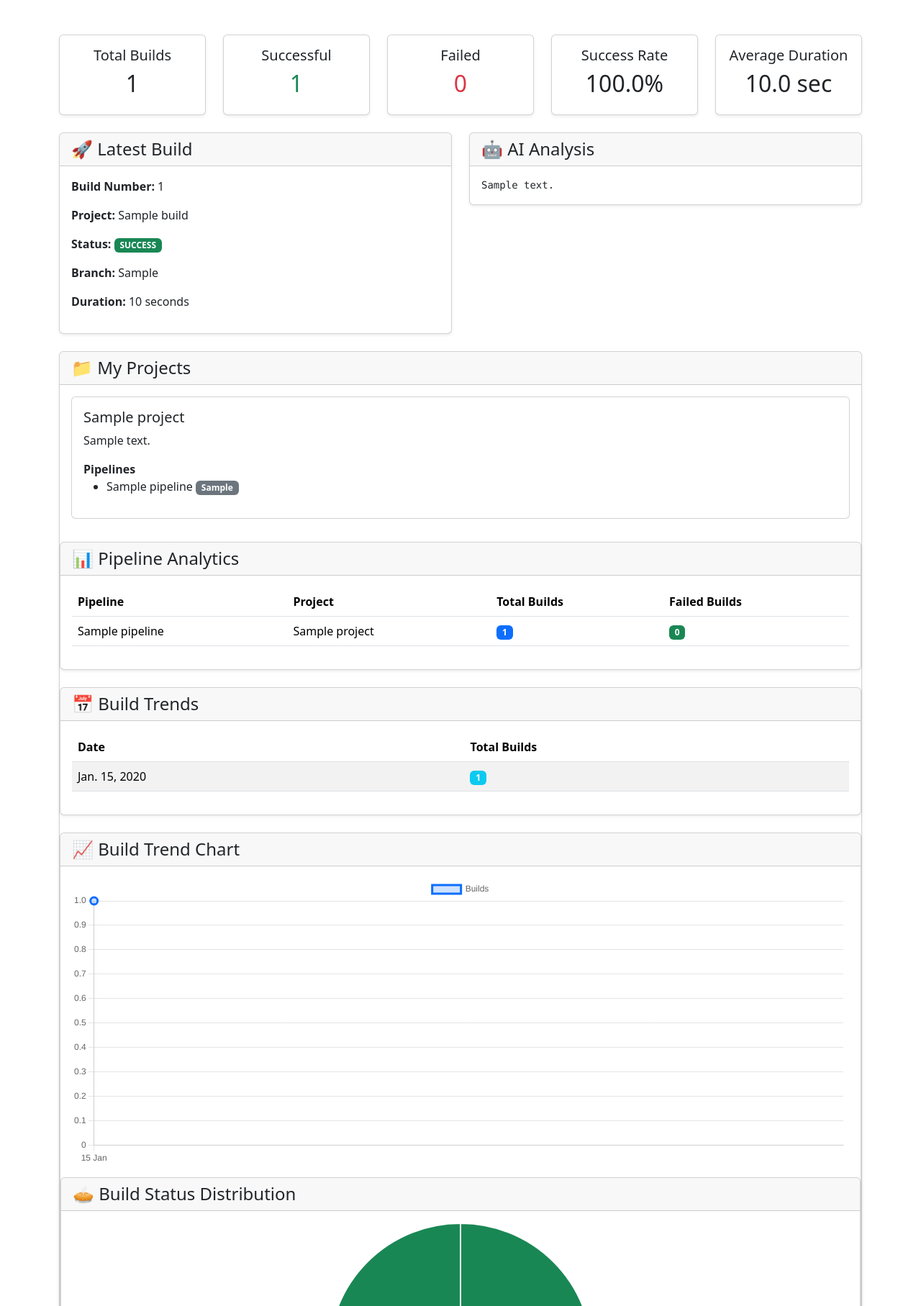
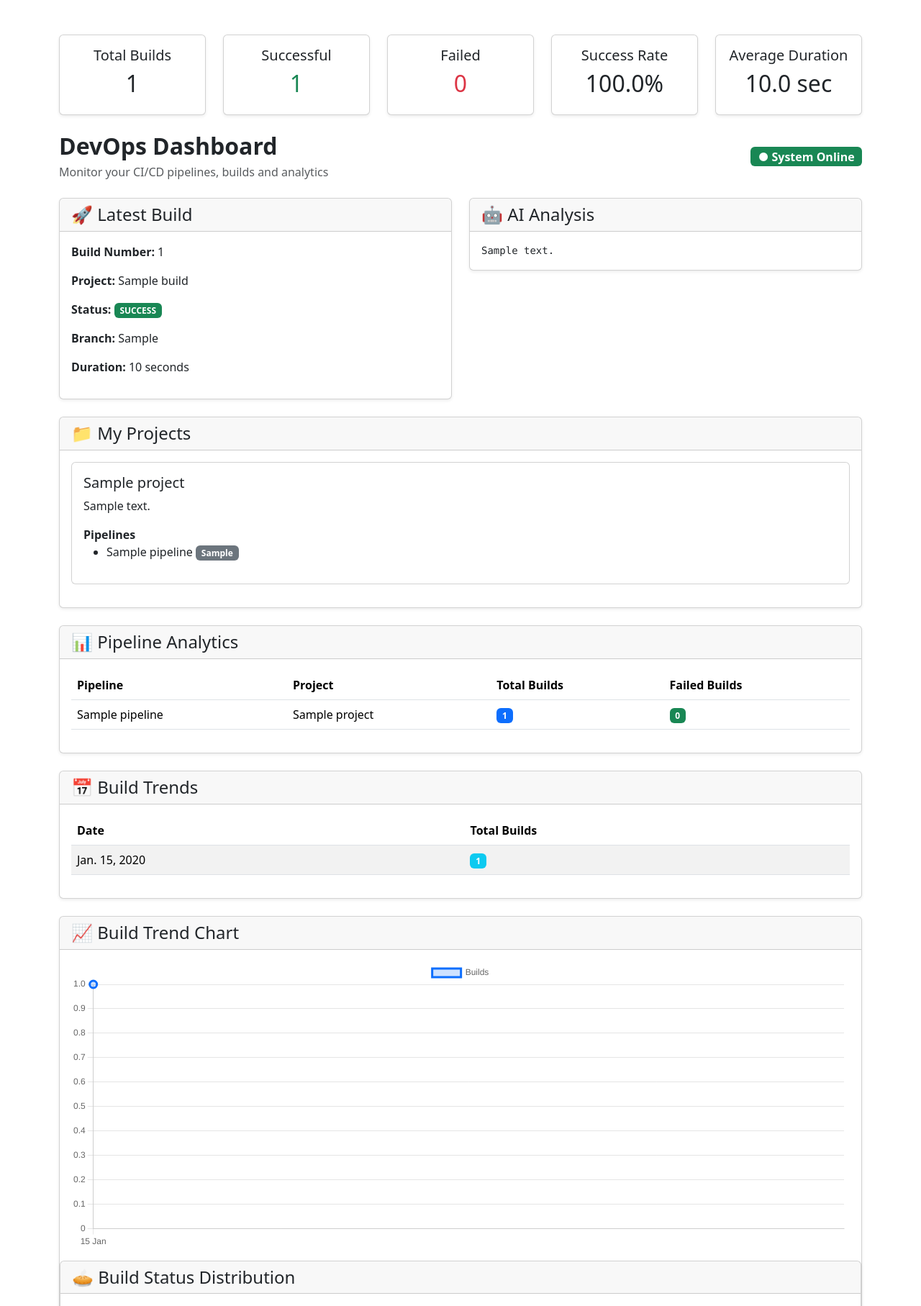
Before and after one commit to sopparapupraneethkumar-hub/llm-devops-assistant, a Django app: page /dashboard/ in a window 1280 px wide. Shown: the part 56-1871 px from the top of the page at 72% size. Run offline with Django 5.2, Linux system fonts and the light colour scheme; a user stored in the database is signed in; tables that the repository leaves empty hold one stand-in row (values such as "Sample post").

Commit message:
Redesign dashboard layout with professional sections

```diff
--- a/backend/dashboard/templates/dashboard/dashboard.html
+++ b/backend/dashboard/templates/dashboard/dashboard.html
@@ -1,7 +1,6 @@
 {% extends "base.html" %}
 
 {% block content %}
-
 <div class="row mb-4">
 
     <div class="col">
@@ -50,7 +49,22 @@
     </div>
 
 </div>
+<div class="d-flex justify-content-between align-items-center mb-4">
 
+    <div>
+        <h2 class="fw-bold mb-1">DevOps Dashboard</h2>
+        <p class="text-muted mb-0">
+            Monitor your CI/CD pipelines, builds and analytics
+        </p>
+    </div>
+
+    <div>
+        <span class="badge bg-success fs-6">
+            ● System Online
+        </span>
+    </div>
+
+</div>
 <div class="row">
 
     <div class="col-md-6">
@@ -94,6 +108,7 @@
         </div>
 
     </div>
+
 
     <div class="col-md-6">
 
@@ -179,7 +194,7 @@
         {% endif %}
 
     </div>
-
+</div>
 <div class="card shadow-sm mb-4">
 
     <div class="card-header">
@@ -314,6 +329,21 @@
     </div>
 
 </div>
+<div class="row">
+
+    <div class="col-lg-8">
+
+        <!-- Build Trend Chart Card -->
+
+    </div>
+
+    <div class="col-lg-4">
+
+        <!-- Pie Chart Card -->
+
+    </div>
+
+</div>
 <div class="card shadow-sm mb-4">
 
     <div class="card-header">
@@ -333,6 +363,7 @@
 </div>
 
 </div>
+
 <div class="card shadow-sm">
 
     <div class="card-header">
```
